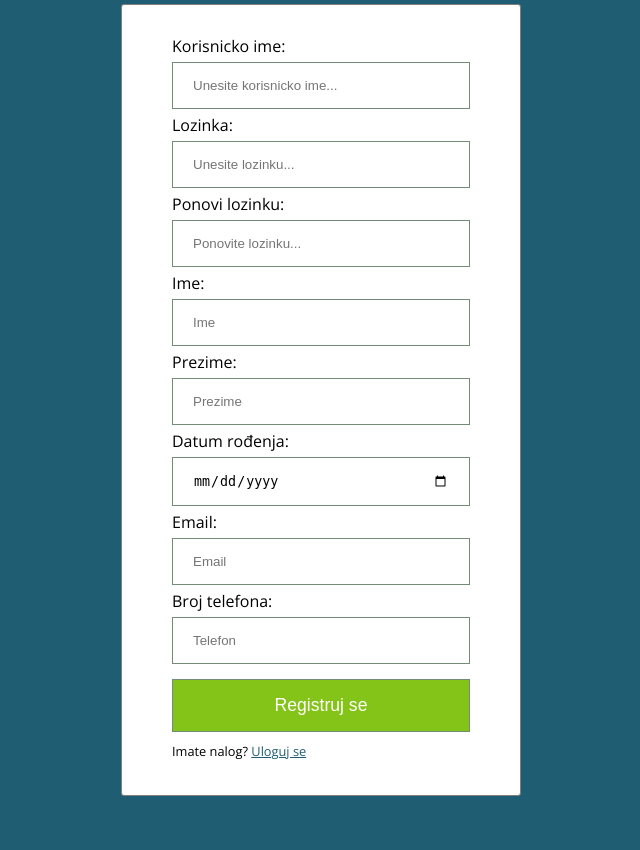
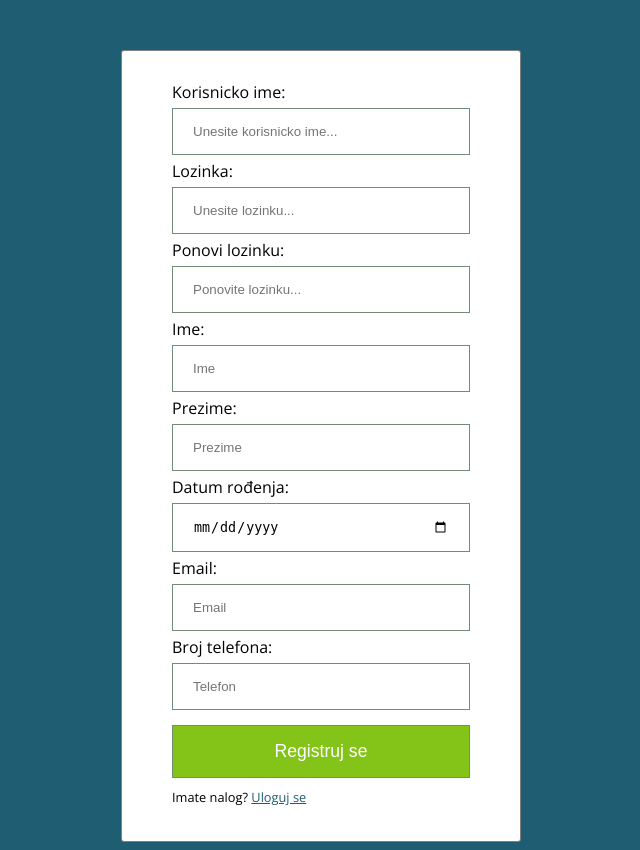
Before and after one commit to Doder/autoskola, a PHP site: page /register.php in a window 1280 px wide. Shown: the whole page, without its empty margins (319-959 px from the left). Before the commit the page ends 796 px from the top, so only its background shows below. Run offline with PHP 8.4, Linux system fonts and the light colour scheme.

Commit message:
fix register design

```diff
--- a/css/style.css
+++ b/css/style.css
@@ -85,6 +85,10 @@ footer{
     display: flex;
     justify-content: center;
     align-items: center;
+}
+
+.register-main > .login-box{
+    margin: 50px auto;
 }
 
 .login-box{
--- a/register.php
+++ b/register.php
@@ -2,7 +2,7 @@
 
 include('pre-body.php');
 ?>
-<main class="login-main">
+<main class="register-main">
     <div class="login-box" style = "color:black">
         <form action="register1.php">
             <label for="username">Korisnicko ime:</label>
```
